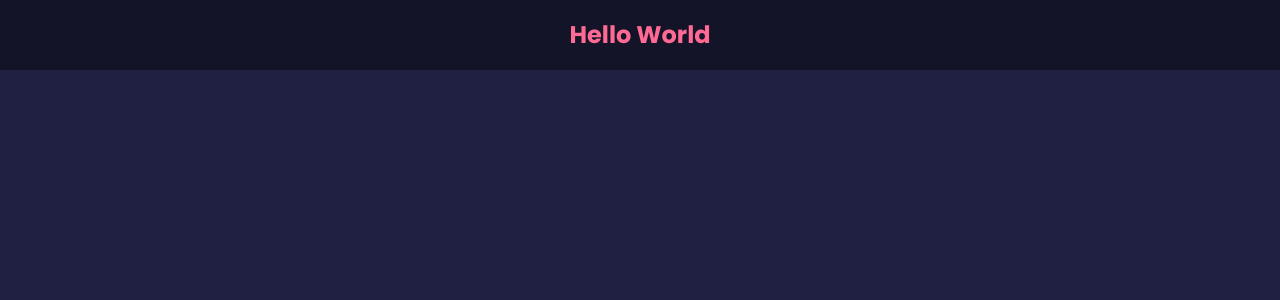
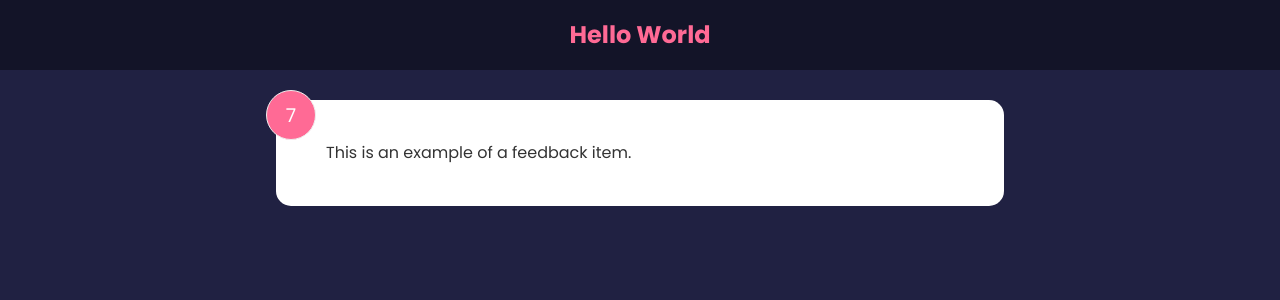
Before and after one commit to peter-hinch/udemy-react-front-to-back-2022-feedback-app, a React (Create React App) app: page / in a window 1280 px wide. Shown: the top 300 px of the page. Built offline with nearby package versions, Linux system fonts and the light colour scheme.

Commit message:
Add FeedbackItem component with state.

```diff
--- a/src/App.js
+++ b/src/App.js
@@ -1,9 +1,13 @@
 import Header from "./components/Header";
+import FeedbackItem from "./components/FeedbackItem";
 
 function App() {
   return (
     <>
       <Header text="Hello World"/>
+      <div className="container">
+        <FeedbackItem />
+      </div>
     </>
   )
 }
--- /dev/null
+++ b/src/components/FeedbackItem.jsx
@@ -0,0 +1,17 @@
+import { useState } from "react"
+
+function FeedbackItem() {
+  const [rating, setRating] = useState(7);
+  const [text, setText] = useState('This is an example of a feedback item.');
+
+  return (
+    <div className="card">
+      <div className="num-display">{rating}</div>
+      <div className="text-display">
+        {text}
+      </div>
+    </div>
+  )
+}
+
+export default FeedbackItem
```
